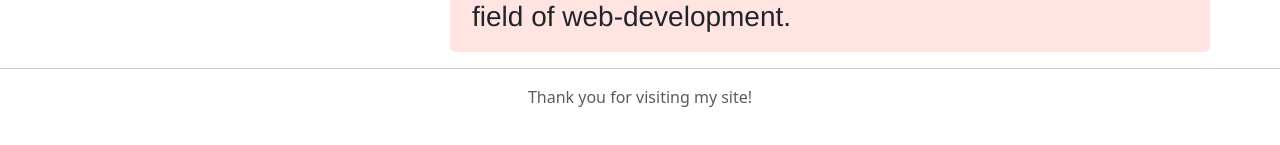
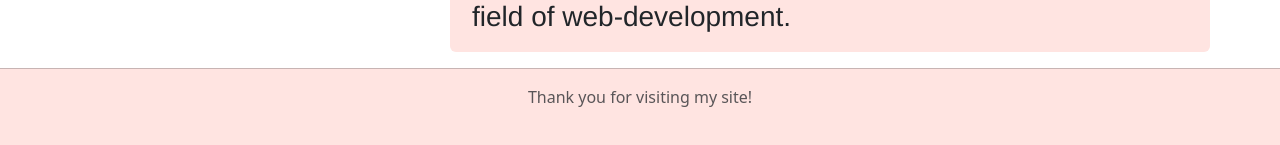
Before and after one commit to Gsandman8/ReactPortfolio, a React (Vite) app: page / in a window 1280 px wide. Shown: the part 603-748 px from the top of the page. Built offline with nearby package versions, Linux system fonts and the light colour scheme.

Commit message:
Fixed footer sytling

```diff
--- a/src/components/Footer.jsx
+++ b/src/components/Footer.jsx
@@ -1,9 +1,11 @@
 function Footer () {
   return (
-    <footer className="text-center">
+    <div className="col-12 " style={{width:"100%", backgroundColor:"#ffe4e1", height:"150px"}}>
+    <footer className="text-center " style={{backgroundColor:"#ffe4e1", height:"auto"}}>
       <hr />
       <span className="text-muted">Thank you for visiting my site!</span>
     </footer>
+    </div>
   )
 }
 
```
Also changed, not shown: 1 other file (tests, documents, lock files or other folders).
